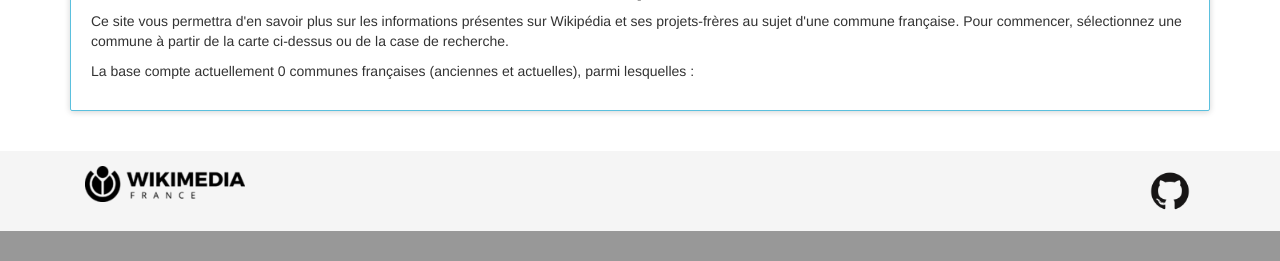
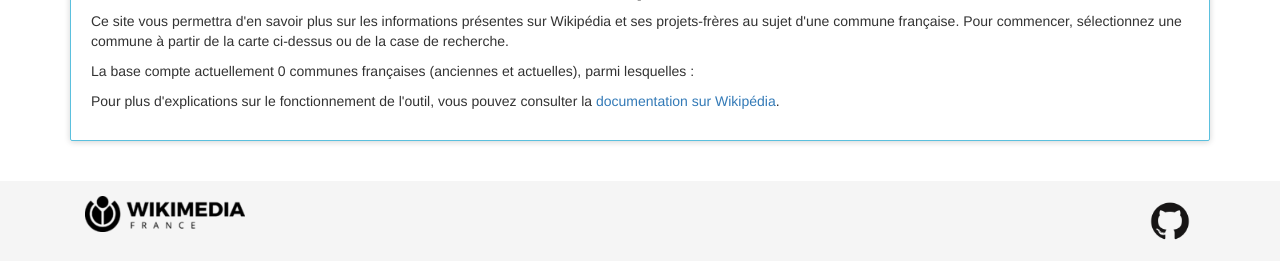
Before and after one commit to wikimedia-france/macommune, a Django app: page / in a window 1280 px wide. Shown: the part 820-1081 px from the top of the page. Before the commit the page ends 1051 px from the top, so only its background shows below. Run offline with Django 3.2, Linux system fonts and the light colour scheme; data that the repository does not hold is empty; parts of the project's set-up code (start-up, migrations or seed data) failed here and were passed over; some libraries are stand-ins or nearby versions.

Commit message:
[Frontend] Link to documentation

```diff
--- a/mc_frontend/templates/mc_frontend/homepage.html
+++ b/mc_frontend/templates/mc_frontend/homepage.html
@@ -20,6 +20,8 @@
             </li>
           {% endfor %}
         </ul>
+
+        <p>Pour plus d'explications sur le fonctionnement de l'outil, vous pouvez consulter la <a href="https://fr.wikipedia.org/wiki/Projet:Ma_Commune_Wikip%C3%A9dia">documentation sur Wikipédia</a>.</p>
       </div>
     </div>
 
```
